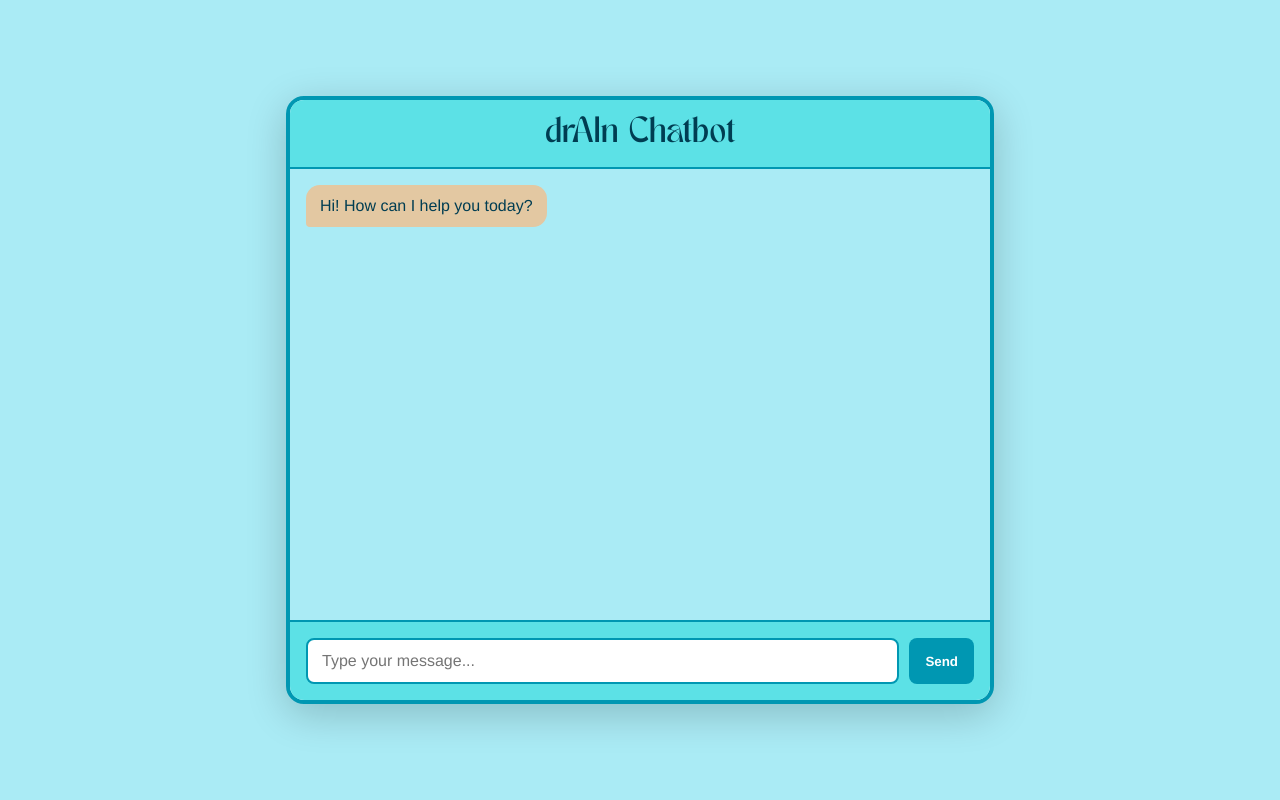
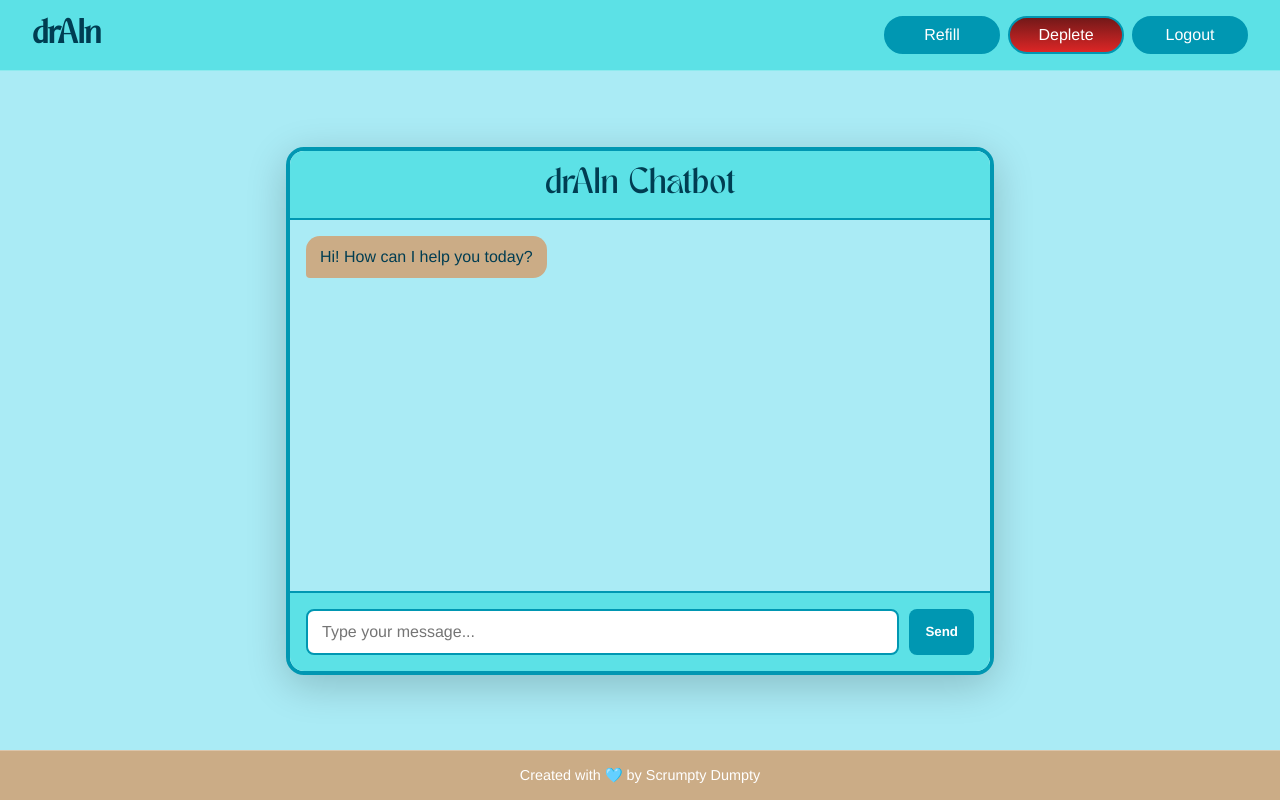
Before and after one commit to bcsanadi/drAIn, a Flask app: page /deplete in a window 1280 px wide; the page is wider, and only the part inside the window is pictured. Run offline with Flask 3, Linux system fonts and the light colour scheme.

Commit message:
added navbar to deplete page

```diff
--- a/static/css/style.css
+++ b/static/css/style.css
@@ -1028,7 +1028,8 @@ footer {
 
 /* Deplete button styling */
 .deplete-button {
-  background-color: var(--accent-color);
+  background: linear-gradient(180deg, #731919, #dc2626);
+  border-color: #731919;
   color: white;
   font-family: var(--font-family);
   text-decoration: none;
@@ -1047,6 +1048,133 @@ footer {
   transform: translateY(-2px);
   box-shadow: 0 4px 8px rgba(0, 0, 0, 0.2);
 }
+
+/* ===== CHATBOT/DEPLETE PAGE STYLING ===== */
+
+/* Override body styling for deplete page */
+body:has(.chat-card) {
+  display: flex;
+  flex-direction: column;
+  min-height: 100vh;
+}
+
+body:has(.chat-card) main {
+  flex: 1;
+  display: flex;
+  justify-content: center;
+  align-items: center;
+  padding: 2rem;
+  background-color: var(--primary-color);
+}
+
+/* Chatbot card styling */
+.chat-card {
+  width: min(700px, 90vw);
+  height: min(550px, 65vh);
+  background-color: white;
+  border: 4px solid var(--accent-color);
+  border-radius: 18px;
+  display: grid;
+  grid-template-rows: auto 1fr auto;
+  box-shadow: 0 10px 40px rgba(0,0,0,0.2);
+  overflow: hidden;
+  position: relative;
+  z-index: 10;
+}
+
+.chat-header {
+  background-color: var(--secondary-color);
+  color: var(--dark-blue);
+  padding: 1rem;
+  font-family: var(--title-font);
+  font-size: 1.6rem;
+  text-align: center;
+  border-bottom: 2px solid var(--accent-color);
+}
+
+.chat-log {
+  padding: 1rem;
+  overflow-y: auto;
+  display: flex;
+  flex-direction: column;
+  gap: 10px;
+  background-color: var(--primary-color);
+}
+
+.msg {
+  display: flex;
+}
+
+.msg.user {
+  justify-content: flex-end;
+}
+
+.chat-log .bubble {
+  max-width: 75%;
+  padding: 10px 14px;
+  border-radius: 14px;
+  line-height: 1.4;
+  font-size: 1rem;
+  /* Override any conflicting bubble styles */
+  position: static;
+  background: none;
+  box-shadow: none;
+  animation: none;
+  z-index: auto;
+  pointer-events: auto;
+}
+
+.msg.user .bubble {
+  background-color: var(--accent-color) !important;
+  color: white !important;
+  border-bottom-right-radius: 4px;
+}
+
+.msg.bot .bubble {
+  background-color: var(--sand-color) !important;
+  color: var(--dark-blue) !important;
+  border-bottom-left-radius: 4px;
+}
+
+.chat-form {
+  display: grid;
+  grid-template-columns: 1fr auto;
+  gap: 10px;
+  padding: 1rem;
+  background-color: var(--secondary-color);
+  border-top: 2px solid var(--accent-color);
+}
+
+.chat-input {
+  padding: 12px 14px;
+  border-radius: 8px;
+  border: 2px solid var(--accent-color);
+  font-family: var(--font-family);
+  font-size: 1rem;
+  outline: none;
+  color: var(--dark-blue);
+}
+
+.chat-send {
+  padding: 12px 16px;
+  border: none;
+  border-radius: 8px;
+  background-color: var(--accent-color);
+  color: white;
+  font-weight: bold;
+  cursor: pointer;
+  font-family: var(--font-family);
+  transition: all 0.2s ease;
+}
+
+.chat-send:hover {
+  background-color: var(--dark-blue);
+  transform: translateY(-1px);
+}
+
+.chat-send:disabled {
+  opacity: 0.6;
+  cursor: not-allowed;
 }
 
 /* Responsive design for refill page */
--- a/templates/deplete.html
+++ b/templates/deplete.html
@@ -3,164 +3,45 @@
 <head>
   <meta charset="UTF-8" />
   <meta name="viewport" content="width=device-width, initial-scale=1.0"/>
-  <title>drAIn Chatbot</title>
-
-
-  <style>
-    /* === FONT & COLOR VARIABLES === */
-    @font-face {
-      font-family: 'TAN MERINGUE';
-      src: url('./Fonts/TAN MERINGUE.ttf') format('truetype');
-      font-weight: normal;
-      font-style: normal;
-    }
-
-
-    :root {
-      --primary-color: #aaebf5;
-      --secondary-color: #5ce1e6;
-      --accent-color: #0097b2;
-      --dark-blue: #003d52;
-      --sand-color: #e3c8a2; /* lighter sand shade */
-      --font-family: 'Helvetica Neue', sans-serif;
-      --title-font: 'TAN MERINGUE', 'Helvetica Neue', sans-serif;
-      --font-size: 16px;
-      --line-height: 1.5;
-    }
-
-
-    body {
-      margin: 0;
-      padding: 0;
-      background-color: var(--primary-color);
-      font-family: var(--font-family);
-      display: flex;
-      justify-content: center;
-      align-items: center;
-      height: 100vh;
-    }
-
-
-    /* === CHATBOT STYLING === */
-    .chat-card {
-      width: min(700px, 90vw);
-      height: min(600px, 80vh);
-      background-color: white;
-      border: 4px solid var(--accent-color);
-      border-radius: 18px;
-      display: grid;
-      grid-template-rows: auto 1fr auto;
-      box-shadow: 0 10px 40px rgba(0,0,0,0.2);
-      overflow: hidden;
-    }
-
-
-    .chat-header {
-      background-color: var(--secondary-color);
-      color: var(--dark-blue);
-      padding: 1rem;
-      font-family: var(--title-font);
-      font-size: 1.6rem;
-      text-align: center;
-      border-bottom: 2px solid var(--accent-color);
-    }
-
-
-    .chat-log {
-      padding: 1rem;
-      overflow-y: auto;
-      display: flex;
-      flex-direction: column;
-      gap: 10px;
-      background-color: var(--primary-color);
-    }
-
-
-    .msg { display: flex; }
-    .msg.user { justify-content: flex-end; }
-    .bubble {
-      max-width: 75%;
-      padding: 10px 14px;
-      border-radius: 14px;
-      line-height: 1.4;
-      font-size: 1rem;
-    }
-
-
-    .msg.user .bubble {
-      background-color: var(--accent-color);
-      color: white;
-      border-bottom-right-radius: 4px;
-    }
-
-
-    .msg.bot .bubble {
-      background-color: var(--sand-color);
-      color: var(--dark-blue);
-      border-bottom-left-radius: 4px;
-    }
-
-
-    .chat-form {
-      display: grid;
-      grid-template-columns: 1fr auto;
-      gap: 10px;
-      padding: 1rem;
-      background-color: var(--secondary-color);
-      border-top: 2px solid var(--accent-color);
-    }
-
-
-    .chat-input {
-      padding: 12px 14px;
-      border-radius: 8px;
-      border: 2px solid var(--accent-color);
-      font-family: var(--font-family);
-      font-size: 1rem;
-      outline: none;
-      color: var(--dark-blue);
-    }
-
-
-    .chat-send {
-      padding: 12px 16px;
-      border: none;
-      border-radius: 8px;
-      background-color: var(--accent-color);
-      color: white;
-      font-weight: bold;
-      cursor: pointer;
-      font-family: var(--font-family);
-      transition: all 0.2s ease;
-    }
-    .chat-send:hover {
-      background-color: var(--dark-blue);
-      transform: translateY(-1px);
-    }
-    .chat-send:disabled {
-      opacity: 0.6;
-      cursor: not-allowed;
-    }
-  </style>
+  <title>drAIn - Deplete</title>
+  <link rel="stylesheet" href="/static/css/style.css">
 </head>
 
+<body>
+  <!-- Navigation bar -->
+  <nav class="nav-bar">
+    <div class="nav-container">
+      <a href="/home" class="logo-text">drAIn</a>
+      <div class="nav-buttons">
+        <a href="/refill" class="nav-button1">Refill</a>
+        <a href="/deplete" class="deplete-button">Deplete</a>
+        <a href="/logout" class="nav-button2">Logout</a>
+      </div>
+    </div>
+  </nav>
 
-<body>
-  <!-- === CENTERED CHATBOT === -->
+  <!-- Chatbot content -->
+  <main style="flex: 1; display: flex; justify-content: center; align-items: center; padding: 2rem;">
     <section class="chat-card" aria-label="AI Chatbot">
       <div class="chat-header">drAIn Chatbot</div>
-
 
       <div id="chatlog" class="chat-log">
         <div class="msg bot"><div class="bubble">Hi! How can I help you today?</div></div>
       </div>
-
 
       <form id="chat-form" class="chat-form" autocomplete="off">
         <input id="chat-input" class="chat-input" type="text" placeholder="Type your message..." required />
         <button id="chat-send" class="chat-send" type="submit">Send</button>
       </form>
     </section>
+  </main>
+
+  <!-- Footer -->
+  <footer>
+    <div class="footer-content">
+      <p>Created with 🩵 by Scrumpty Dumpty</p>
+    </div>
+  </footer>
 
 
   <script>
--- a/templates/refill.html
+++ b/templates/refill.html
@@ -12,7 +12,7 @@
         <a href="/home" class="logo-text">drAIn</a>
         <div class="nav-buttons">
             <a href="/refill" class="refill-button">Refill</a>
-            <a href="/deplete" class="nav-button2">Deplete</a>
+            <a href="/deplete" class="nav-button3">Deplete</a>
             <a href="/logout" class="nav-button2">Logout</a>
         </div>
     </div>
```
Also changed, not shown: users.db. Lines whose indentation alone changed are shown as unchanged.
